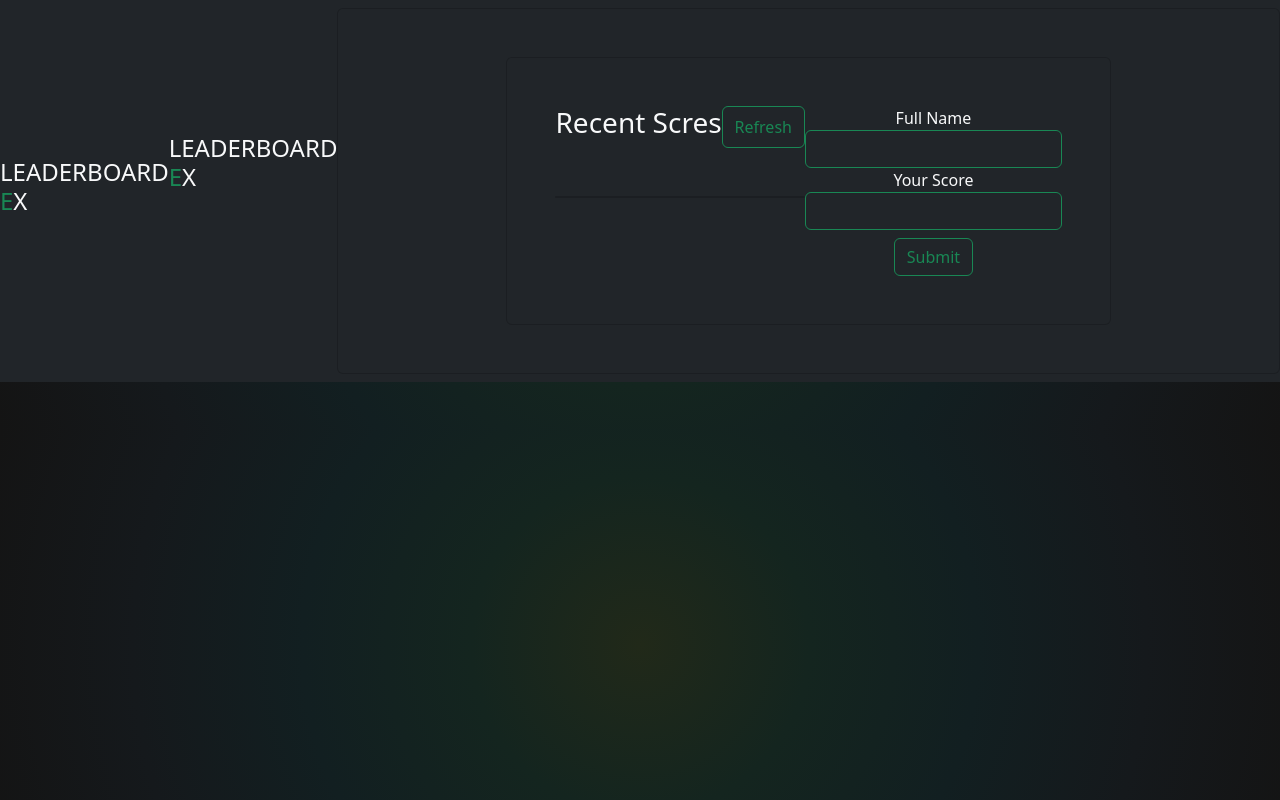
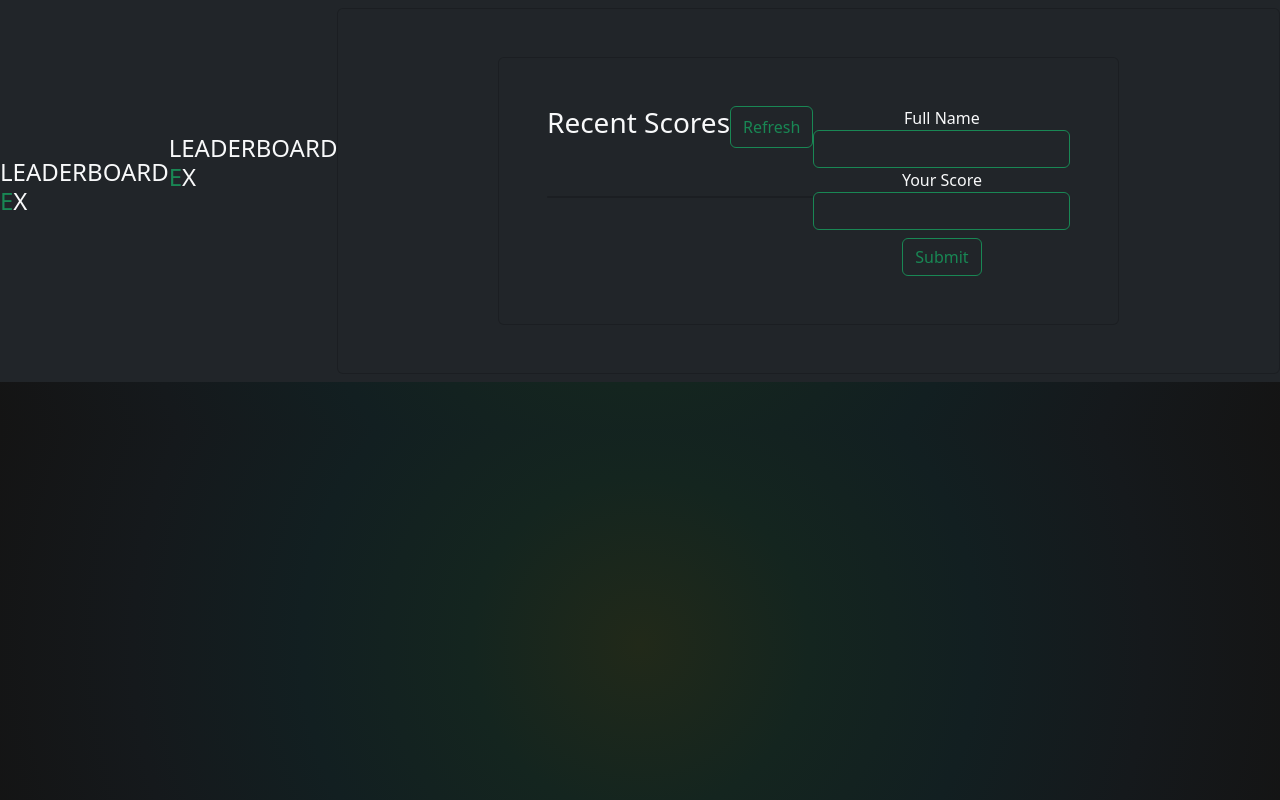
Before and after one commit to paulshaun-kdtk/leaderboard, a website built with webpack: page src/index.html in a window 1280 px wide. Built offline with nearby package versions, Linux system fonts and the light colour scheme.

Commit message:
branch switch

```diff
--- a/src/index.html
+++ b/src/index.html
@@ -18,7 +18,7 @@
     <div class="card container-sm p-5 appWrapper bg-dark btn btn-outline-success">
     <div class="d-flex appContainer text-light">
         <div class="dynamicSec d-col">
-            <div class="d-flex"> <h3 id="heading">Recent Scres </h3>  <input type="submit" id="refresh" class="btn btn-outline-success" value="Refresh"> </div>
+            <div class="d-flex"> <h3 id="heading">Recent Scores </h3>  <input type="submit" id="refresh" class="btn btn-outline-success" value="Refresh"> </div>
             <div id="dynamicDisplay" class="card bg-dark text-white mt-5">
 
             </div>
```
